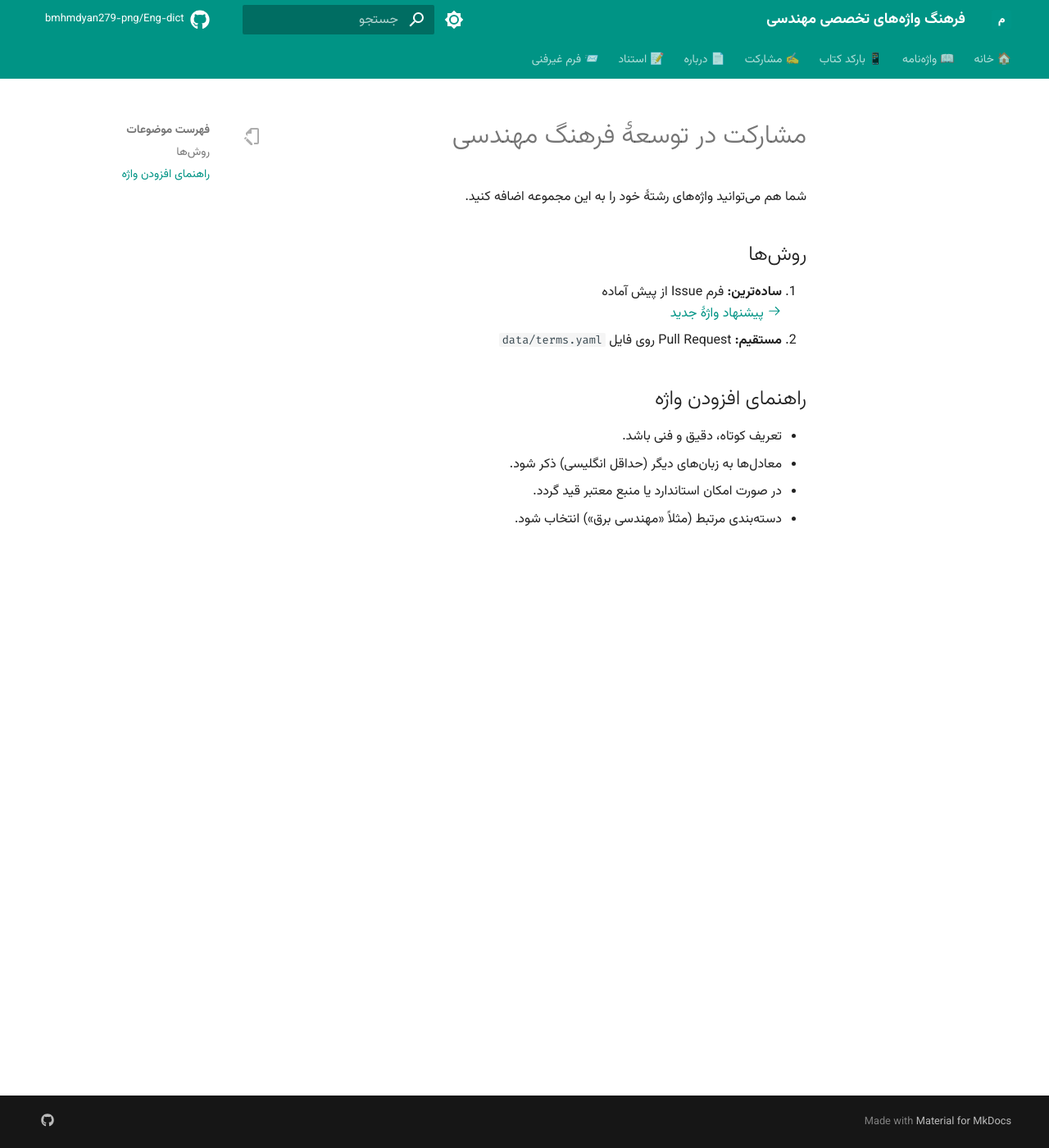
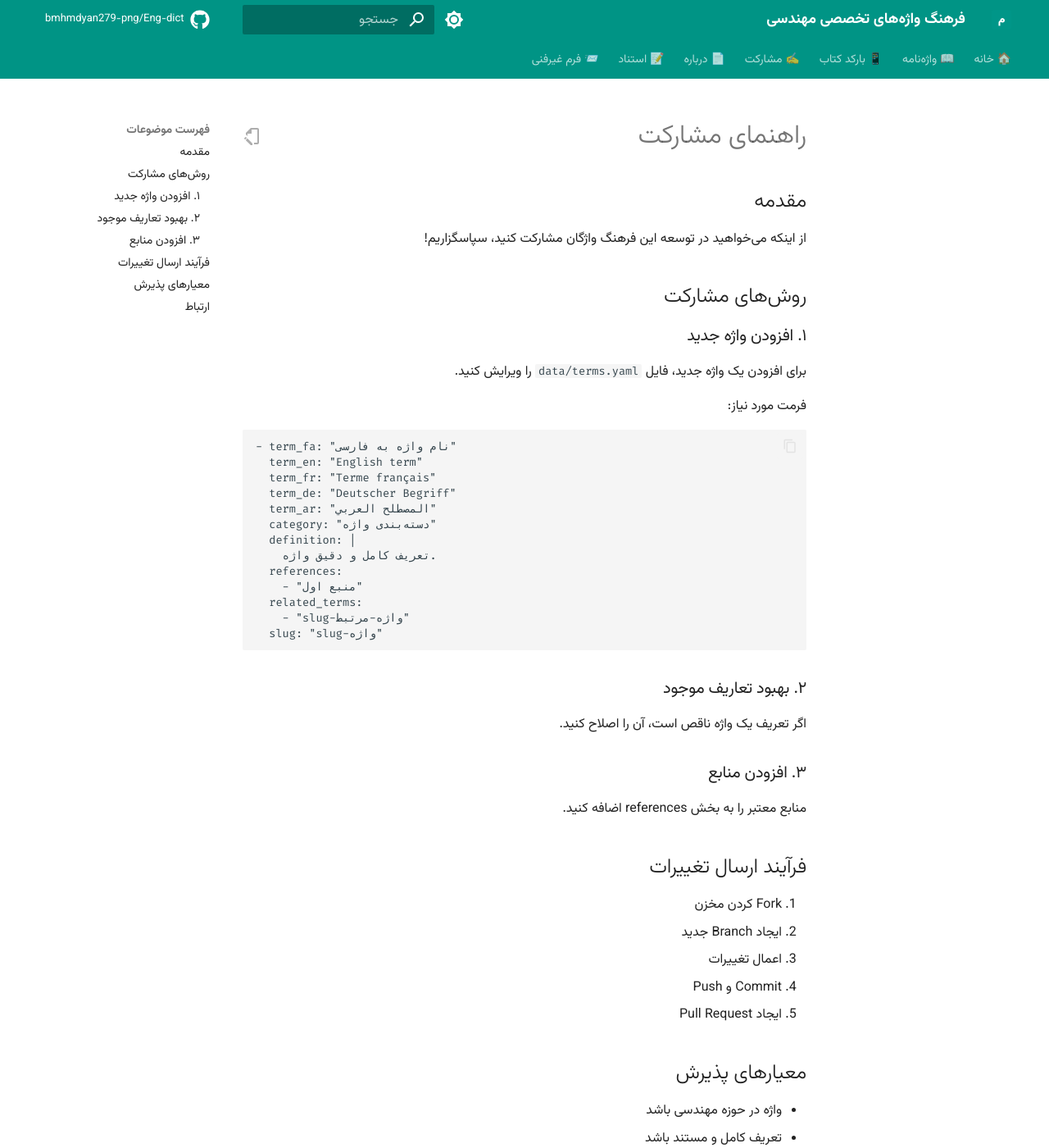
Before and after one commit to bmhmdyan279-png/Eng-dict, an MkDocs documentation site: the page built from docs/contribute.md, in a window 1280 px wide and 1400 px high. Shown: the whole window at 82% size. Built offline with MkDocs 1.6.1 and Material for MkDocs 9.7.7, drawn with Linux system fonts in a browser that asks for light colours; comment, search, counter and statistics services are not loaded; the version menu is left out; some of the changed text lies outside the part shown.

````diff
--- a/docs/contribute.md
+++ b/docs/contribute.md
@@ -1,14 +1,52 @@
-# مشارکت در توسعهٔ فرهنگ مهندسی
+# راهنمای مشارکت
 
-شما هم می‌توانید واژه‌های رشتهٔ خود را به این مجموعه اضافه کنید.
+## مقدمه
+از اینکه می‌خواهید در توسعه این فرهنگ واژگان مشارکت کنید، سپاسگزاریم!
 
-## روش‌ها
-1. **ساده‌ترین:** فرم Issue از پیش آماده
-   [:octicons-arrow-right-24: پیشنهاد واژهٔ جدید](https://github.com/bmhmdyan279-png/Eng-dict/issues/new?template=new-term.yml)
-2. **مستقیم:** Pull Request روی فایل `data/terms.yaml`
+## روش‌های مشارکت
 
-## راهنمای افزودن واژه
-- تعریف کوتاه، دقیق و فنی باشد.
-- معادل‌ها به زبان‌های دیگر (حداقل انگلیسی) ذکر شود.
-- در صورت امکان استاندارد یا منبع معتبر قید گردد.
-- دسته‌بندی مرتبط (مثلاً «مهندسی برق») انتخاب شود.
+### ۱. افزودن واژه جدید
+
+برای افزودن یک واژه جدید، فایل `data/terms.yaml` را ویرایش کنید.
+
+فرمت مورد نیاز:
+
+```yaml
+- term_fa: "نام واژه به فارسی"
+  term_en: "English term"
+  term_fr: "Terme français"
+  term_de: "Deutscher Begriff"
+  term_ar: "المصطلح العربي"
+  category: "دسته‌بندی واژه"
+  definition: |
+    تعریف کامل و دقیق واژه.
+  references:
+    - "منبع اول"
+  related_terms:
+    - "slug-واژه-مرتبط"
+  slug: "slug-واژه"
+```
+
+### ۲. بهبود تعاریف موجود
+اگر تعریف یک واژه ناقص است، آن را اصلاح کنید.
+
+### ۳. افزودن منابع
+منابع معتبر را به بخش references اضافه کنید.
+
+## فرآیند ارسال تغییرات
+
+1. Fork کردن مخزن
+2. ایجاد Branch جدید
+3. اعمال تغییرات
+4. Commit و Push
+5. ایجاد Pull Request
+
+## معیارهای پذیرش
+- واژه در حوزه مهندسی باشد
+- تعریف کامل و مستند باشد
+- حداقل یک منبع معتبر
+- ساختار YAML رعایت شود
+- slug منحصر به فرد باشد
+
+## ارتباط
+سوالی دارید؟ [Issue جدید](https://github.com/bmhmdyan279-png/Eng-dict/issues) ایجاد کنید.
````
Also changed, not shown: bootstrap.py (added, +296 -0 lines), docs/terms/index.md (+19 -10 lines), docs/terms/آرماتور.md (added, +41 -0 lines), docs/terms/بتن.md (added, +43 -0 lines), docs/terms/سیمان.md (added, +40 -0 lines), docs/terms/گشتاور.md (added, +41 -0 lines), 2 other files.
